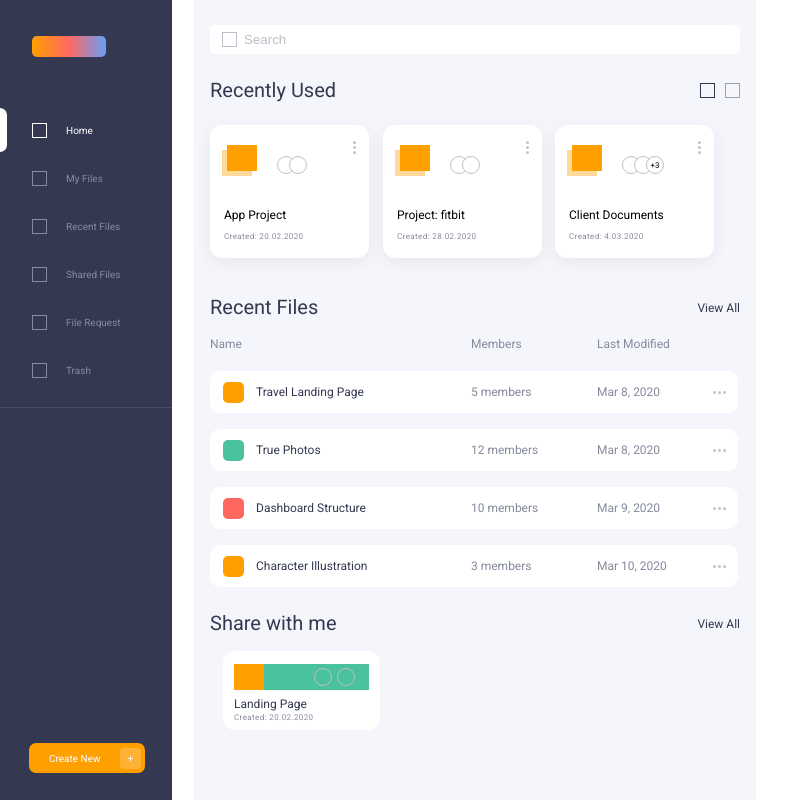
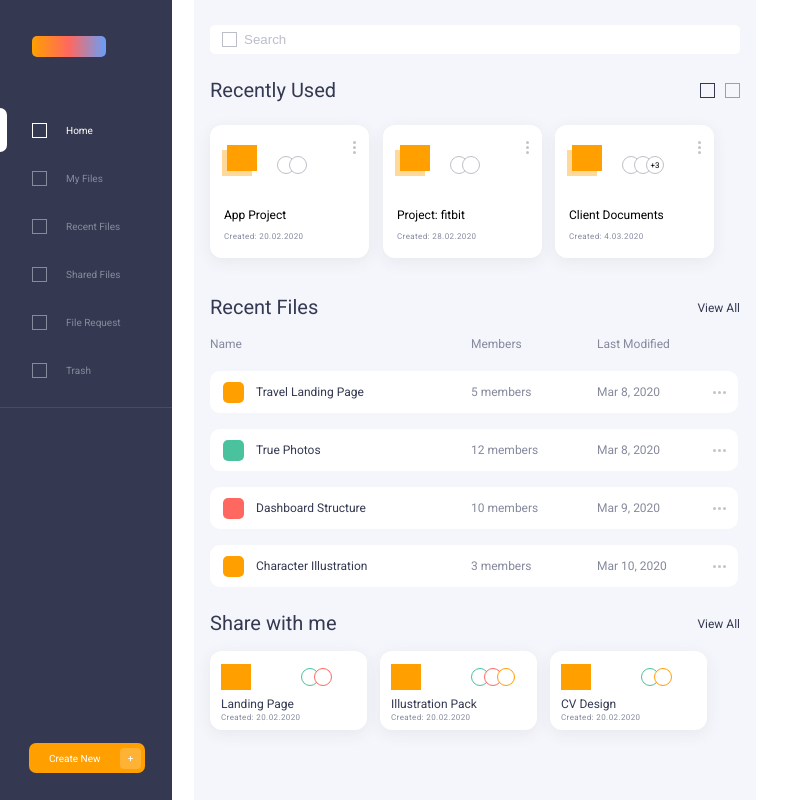
Before and after one commit to stevenlara-ravn/CSS-Nerdery-Challenge, a plain HTML site: page public/index.html in a window 1280 px wide. Shown: the whole page, without its empty margins (0-803 px from the left). Drawn offline with Linux system fonts and the light colour scheme.

Commit message:
feature: Complete main content section

```diff
--- a/public/assets/css/index.css
+++ b/public/assets/css/index.css
@@ -19,6 +19,7 @@
     --bg-pinky-100: #FF6860;
 
     --box-gradient-color: linear-gradient(to right, var(--bg-yellow-300), var(--bg-pinky-100), var(--bg-blue-100));
+    --box-shadow: 0 4px 16px rgba(58, 58, 58, 0.07);
 }
 
 
@@ -352,7 +353,7 @@ ul {
         height: 133px;
         background-color: var(--bg-white);
         border-radius: 12px;
-        box-shadow: 0 4px 16px rgba(58, 58, 58, 0.07);
+        box-shadow: var(--box-shadow);
 
         >.card-list__card--graphic {
             height: 40%;
@@ -507,7 +508,7 @@ ul {
     gap: 16px;
     margin-top: 25px;
 
-    >div {
+    >.shared-with-me-section__header {
         display: flex;
         justify-content: space-between;
         align-items: center;
@@ -530,6 +531,8 @@ ul {
 
 .shared-with-me-section__card-list {
     display: flex;
+    justify-content: start;
+    align-items: center;
     gap: 13px;
 }
 
@@ -543,13 +546,12 @@ ul {
     background-color: var(--bg-white);
     border-radius: 12px;
     padding: 13px 11px 0;
+    box-shadow: var(--box-shadow);
 
     >.shared-with-me-section__card--graphic {
         display: flex;
-        background-color: #4AC29D;
         height: fit-content;
         align-items: start;
-
         gap: 50px;
 
         >.solid-square {
@@ -561,18 +563,17 @@ ul {
         >.colored-circle-overlap {
             display: inline-flex;
             align-self: center;
-
         }
 
         >.colored-circle-overlap>span {
             position: relative;
-            margin-right: 5px;
+            margin-right: -5px;
             width: 18px;
             height: 18px;
             border-radius: 50%;
             border-style: solid;
             border-width: 1px;
-            border-color: var(--bg-gray-300);
+            background-color: var(--bg-white);
         }
     }
 
@@ -591,12 +592,12 @@ ul {
 
         >time {
             font-size: 8px;
+            font-weight: 400;
             line-height: 9.38px;
             letter-spacing: 0.05em;
             color: var(--bg-gray-400);
         }
     }
-
 }
 
 
--- a/public/index.html
+++ b/public/index.html
@@ -241,24 +241,57 @@
 
             <!-- SHARED WITH ME SECTION -->
             <section class="grid-container__main-content--shared-with-me-section">
-                <div>
+                <div class="shared-with-me-section__header">
                     <h2>Share with me</h2>
                     <h3>View All</h3>
                 </div>
 
                 <div class="shared-with-me-section__card-list">
-                    <article class="shared-with-me-section__card" style="margin-left: 13px;">
+                    <article class="shared-with-me-section__card">
                         <div class="shared-with-me-section__card--graphic">
                             <div class="solid-square"></div>
 
                             <div class="colored-circle-overlap">
-                                <span></span>
-                                <span></span>
+                                <span style="border-color: var(--bg-turquoise-100);"></span>
+                                <span style="border-color: var(--bg-pinky-100);"></span>
                             </div>
                         </div>
 
                         <div class="shared-with-me-section__card--info">
                             <h3>Landing Page</h3>
+                            <time datetime="2020-02-20">Created: 20.02.2020</time>
+                        </div>
+                    </article>
+
+                    <article class="shared-with-me-section__card">
+                        <div class="shared-with-me-section__card--graphic">
+                            <div class="solid-square"></div>
+
+                            <div class="colored-circle-overlap">
+                                <span style="border-color: var(--bg-turquoise-100);"></span>
+                                <span style="border-color: var(--bg-pinky-100);"></span>
+                                <span style="border-color: var(--bg-yellow-300);"></span>
+                            </div>
+                        </div>
+
+                        <div class="shared-with-me-section__card--info">
+                            <h3>Illustration Pack</h3>
+                            <time datetime="2020-02-20">Created: 20.02.2020</time>
+                        </div>
+                    </article>
+
+                    <article class="shared-with-me-section__card">
+                        <div class="shared-with-me-section__card--graphic">
+                            <div class="solid-square"></div>
+
+                            <div class="colored-circle-overlap">
+                                <span style="border-color: var(--bg-turquoise-100);"></span>
+                                <span style="border-color: var(--bg-yellow-300);"></span>
+                            </div>
+                        </div>
+
+                        <div class="shared-with-me-section__card--info">
+                            <h3>CV Design</h3>
                             <time datetime="2020-02-20">Created: 20.02.2020</time>
                         </div>
                     </article>
```
